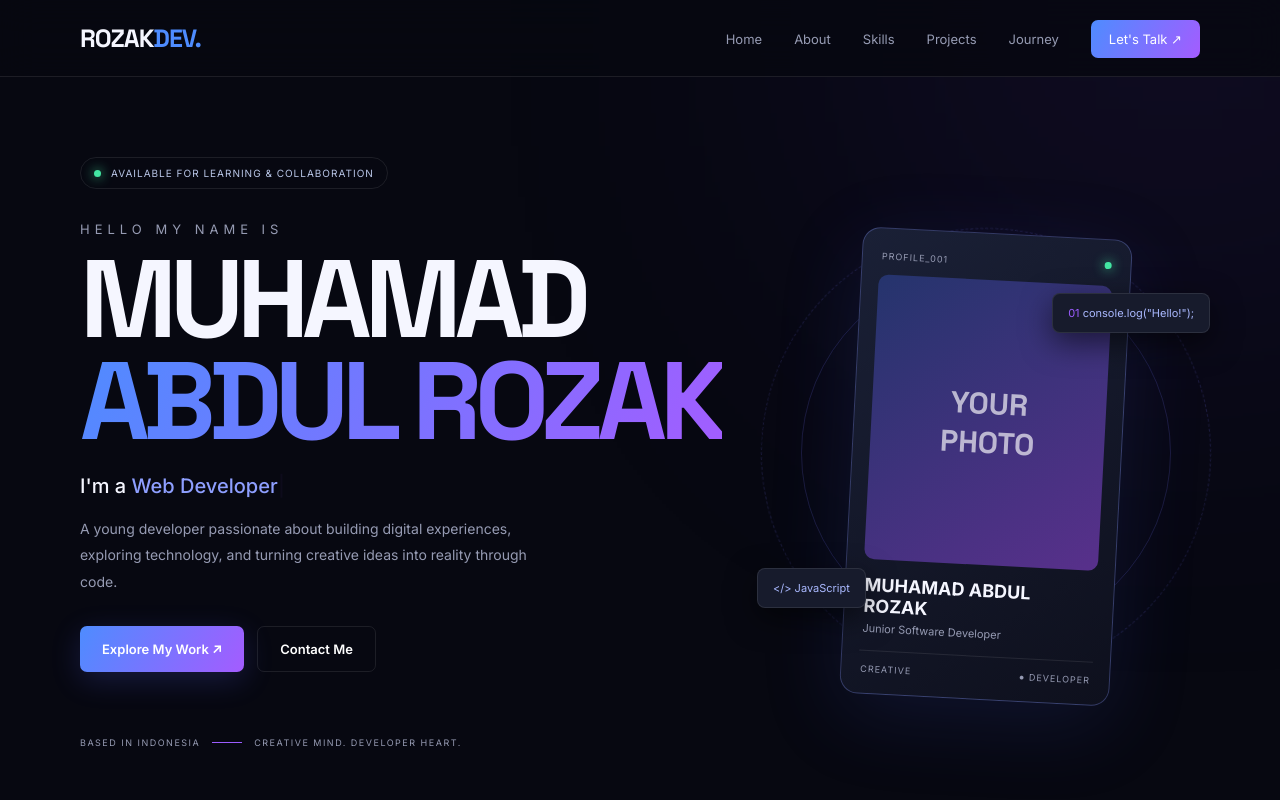
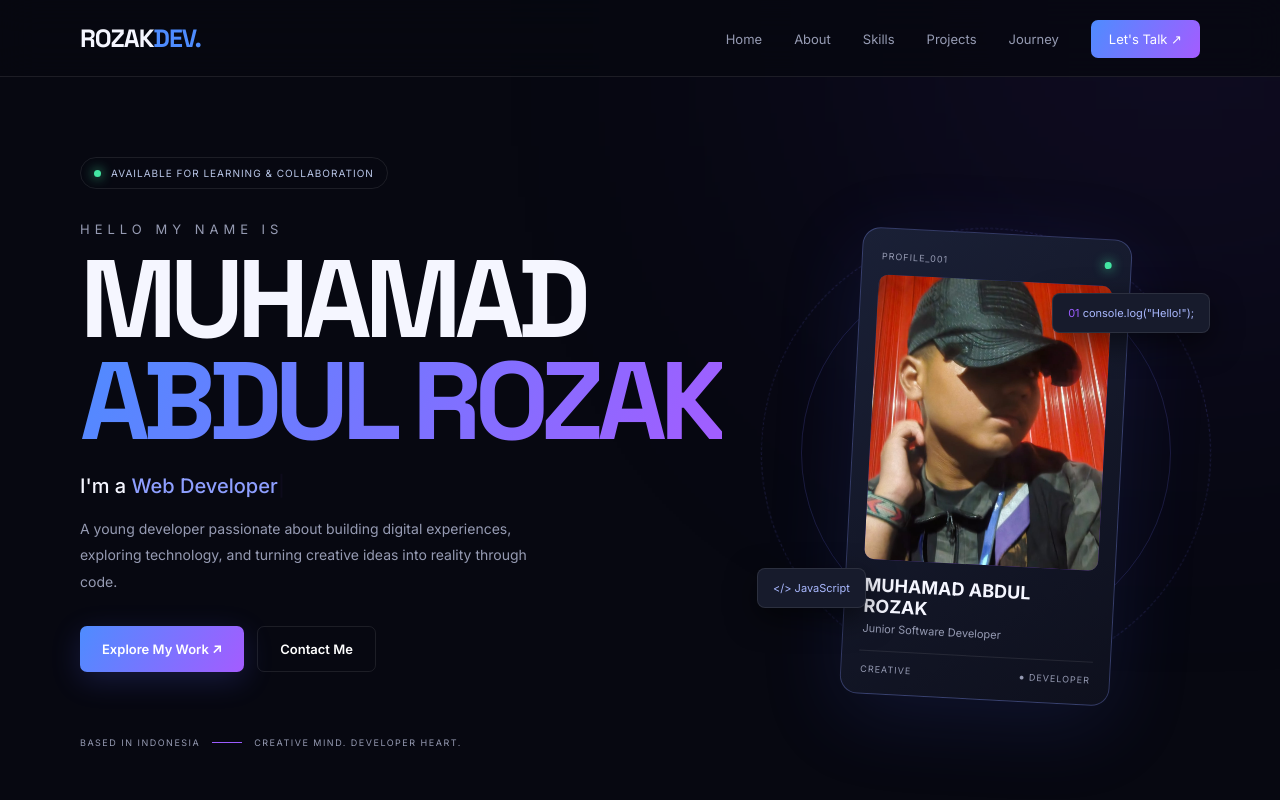
Before and after one commit to ZELIX0-hub/developer-portfolio, a plain HTML site: page index.html in a window 1280 px wide. Shown: the top 800 px of the page. Drawn offline with Linux system fonts and the light colour scheme.

Commit message:
Restore index.html to original state

```diff
--- a/index.html
+++ b/index.html
@@ -79,7 +79,7 @@
 
           <div class="profile-image">
             <!-- Ganti foto.jpg dengan foto kamu -->
-            <img src="assets/foto.jpg" alt="Developer profile photo"
+            <img src="foto.jpg" alt="Developer profile photo"
               onerror="this.style.display='none';this.nextElementSibling.style.display='grid'">
             <div class="photo-placeholder">YOUR<br>PHOTO</div>
           </div>
```
